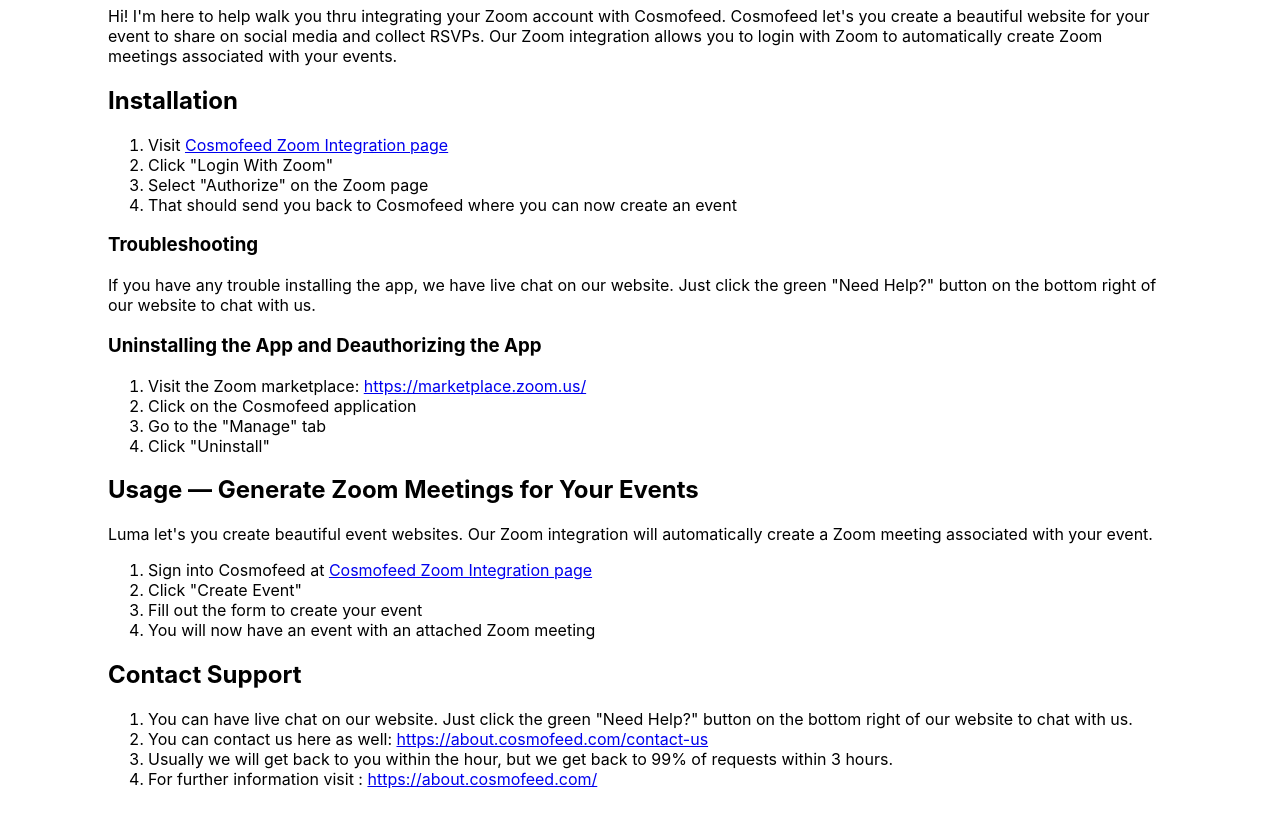
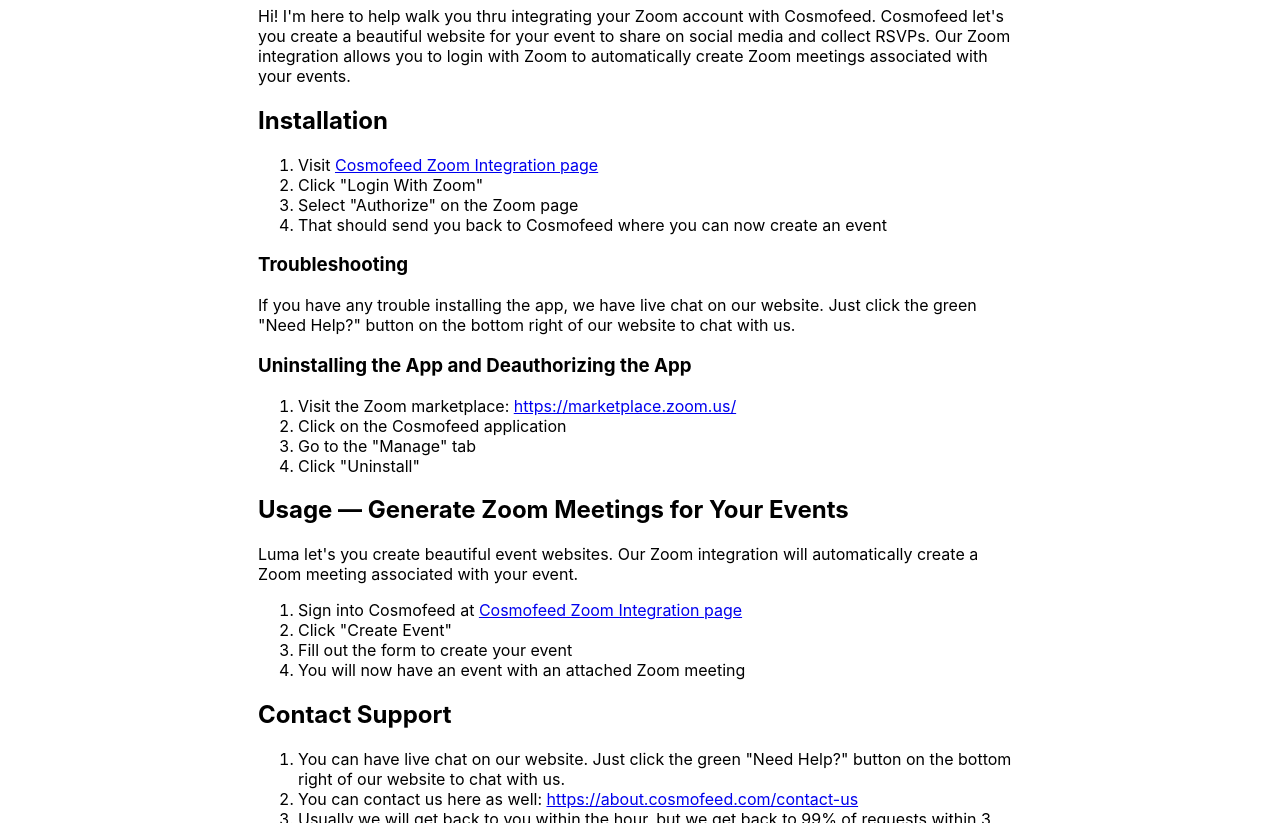
Before and after one commit to sunnyVaranasi/zoom_integrate, a website: page documentation.html in a window 1280 px wide. Shown: the part 234-1057 px from the top of the page. Drawn offline with Linux system fonts and the light colour scheme.

Commit message:
Update documentation.html

```diff
--- a/documentation.html
+++ b/documentation.html
@@ -8,7 +8,7 @@
   </style>
 </head>
 <body>
-<div style="margin-left: 100px;margin-right: 100px;">
+<div style="margin-left: 250px;margin-right: 250px;margin-bottom:100px">
     <a href="https://about.cosmofeed.com/" style="display: flex;justify-content: center;align-items: center;">
       <img src="https://mma.prnewswire.com/media/1767750/Cosmofeed_Logo.jpg?p=facebook" alt="logo" style="height: 150px; width:300px;">
     </a>
```
